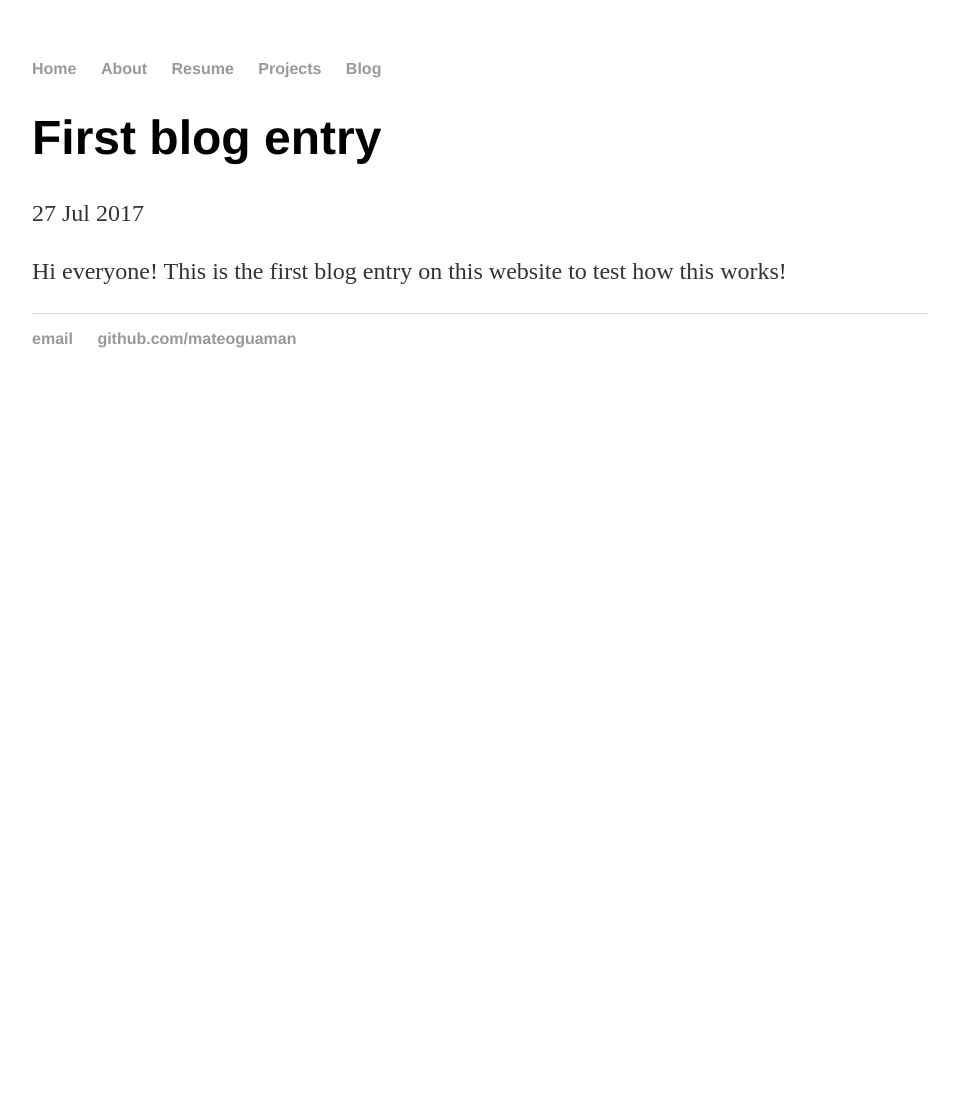
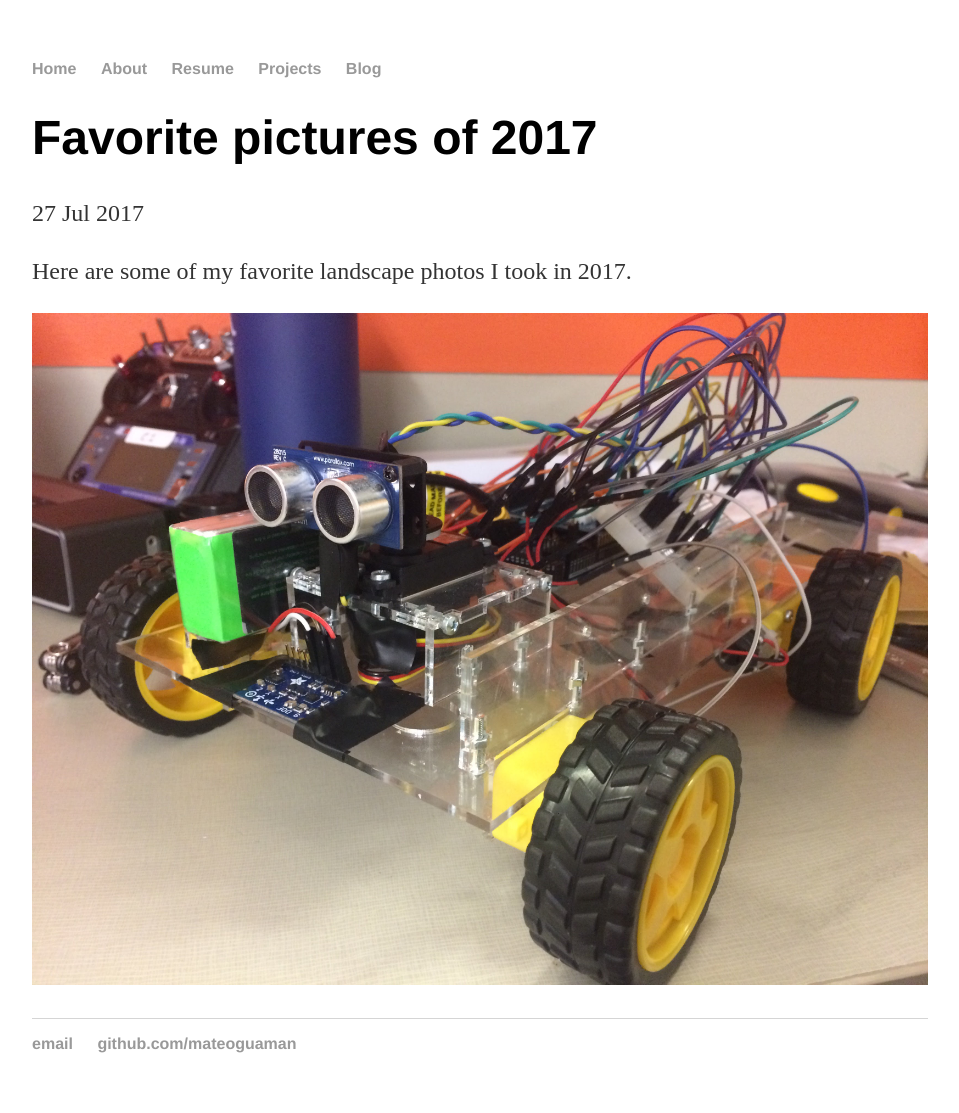
Before and after one commit to mateoguaman/mateoguaman.github.io, a Jekyll site: the page built from _posts/2017-07-27-mateo-guaman-first-post.md, in a window 1280 px wide. Shown: the whole page, without its empty margins (160-1119 px from the left). Built offline with Jekyll 4.4.1, drawn with Linux system fonts in a browser that asks for light colours; before the commit the page ends 900 px from its top, so only the background shows below that.

Commit message:
Update 2017-07-27-mateo-guaman-first-post.md

```diff
--- a/_posts/2017-07-27-mateo-guaman-first-post.md
+++ b/_posts/2017-07-27-mateo-guaman-first-post.md
@@ -1,7 +1,8 @@
 ---
 layout: post
-title: "First blog entry"
+title: "Favorite pictures of 2017"
 dat: 2017-07-27
 ---
+Here are some of my favorite landscape photos I took in 2017.
 
-Hi everyone! This is the first blog entry on this website to test how this works!
+<img src="/files/Robot.JPG">
```
